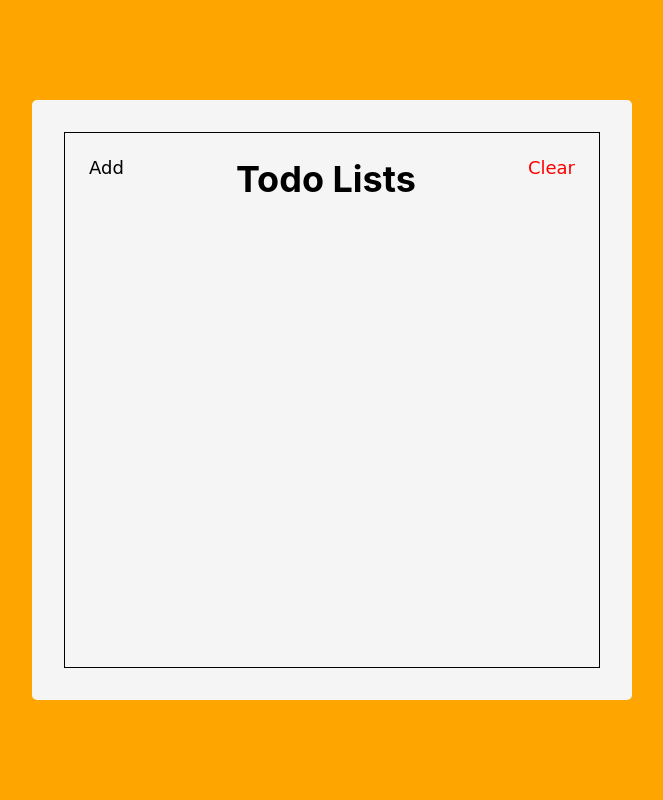
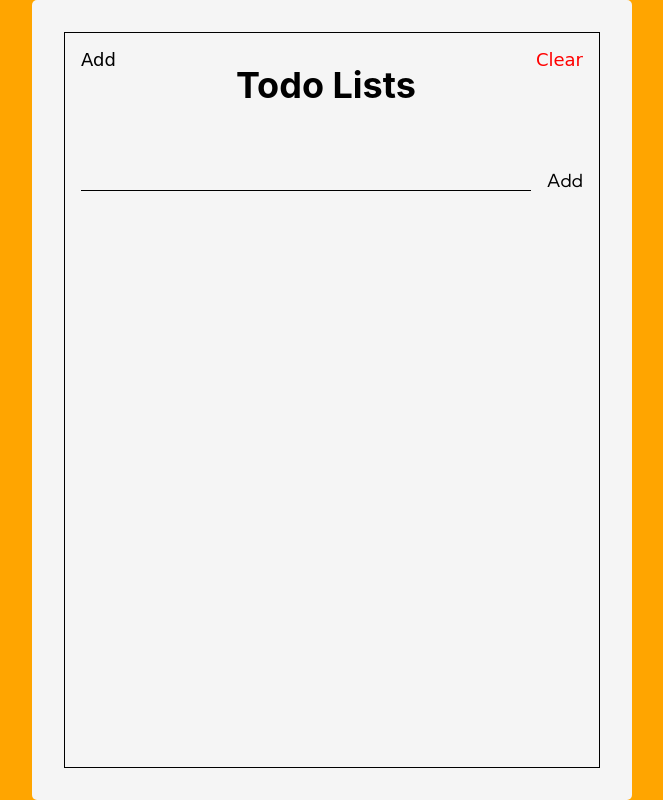
Before and after one commit to muhammadDaffaa/react-course, a website: page index.html in a window 1280 px wide. Shown: the whole page, without its empty margins (308-971 px from the left). Drawn offline with Linux system fonts and the light colour scheme; a web font is replaced by a local one.

Commit message:
Membuat Add Todo Form Section

```diff
--- a/index.html
+++ b/index.html
@@ -10,11 +10,18 @@
   <body>
     <div class="container">
       <div class="frame">
-        <div class="header">
+        <section class="header">
           <button class="header-btn">Add</button>
           <h1 class="header-title">Todo Lists</h1>
           <button class="header-btn red-main-color">Clear</button>
-        </div>
+        </section>
+
+        <section class="add">
+          <form action="" class="add-form">
+            <input type="text" class="add-input" />
+            <button class="add-btn">Add</button>
+          </form>
+        </section>
       </div>
     </div>
 
--- a/style.css
+++ b/style.css
@@ -34,7 +34,7 @@ html {
 
 .container {
   width: 600px;
-  height: 600px;
+  height: 800px;
   background-color: whitesmoke;
   border-radius: 5px;
 
@@ -60,10 +60,41 @@ html {
 .header-btn {
   font-family: "Kufam", cursive;
   font-size: 1.8rem;
-  padding: 24px;
+  padding: 16px;
   background: none;
   border: unset;
   outline: unset;
   cursor: pointer;
   font-weight: 500;
 }
+
+.add {
+  padding: 16px;
+}
+.add-form {
+  display: flex;
+  align-items: center;
+}
+
+.add-input {
+  background: unset;
+  border: unset;
+  outline: unset;
+  padding: 0 64px;
+  border-bottom: 1px solid black;
+  flex: 1;
+  font-family: "Kumbh Sans", sans-serif;
+  font-size: 16px;
+  text-transform: lowercase;
+}
+
+.add-btn {
+  font-size: 1.8rem;
+  font-family: "Kumbh Sans", sans-serif;
+  padding: 16px;
+  padding-right: unset;
+  cursor: pointer;
+  background: unset;
+  border: unset;
+  outline: unset;
+}
```
